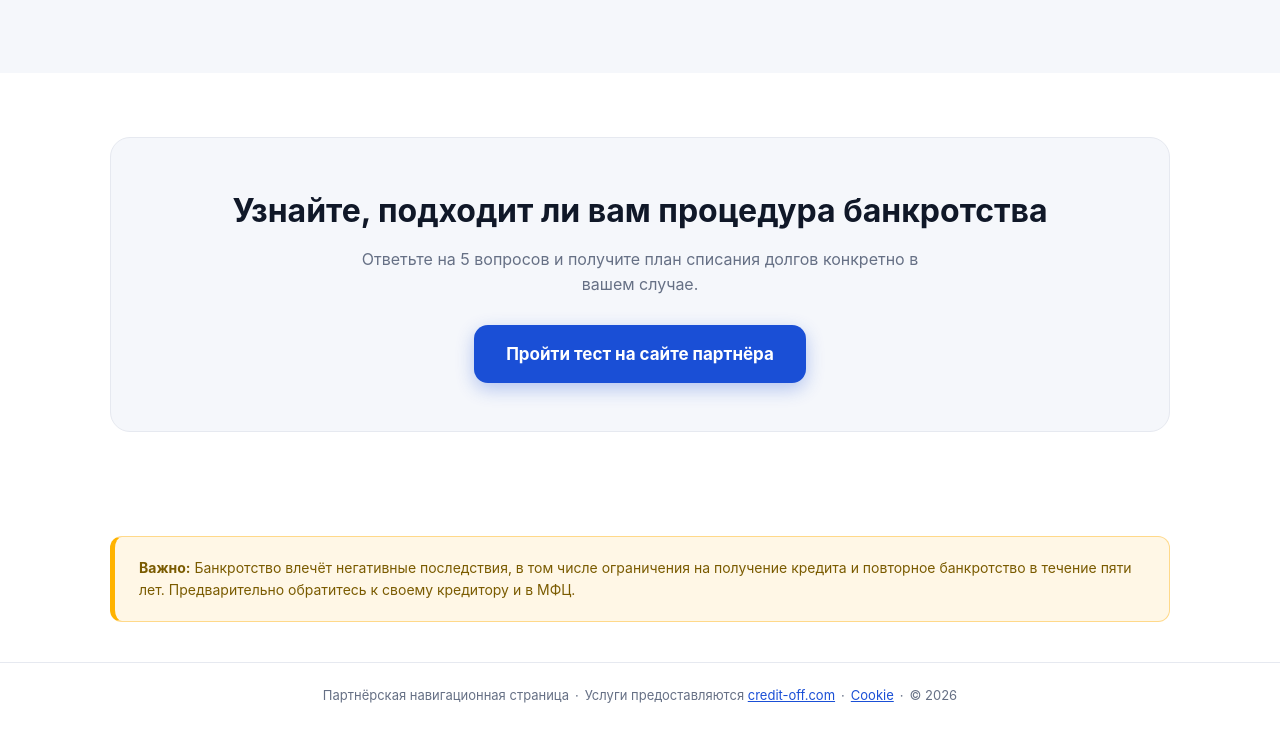
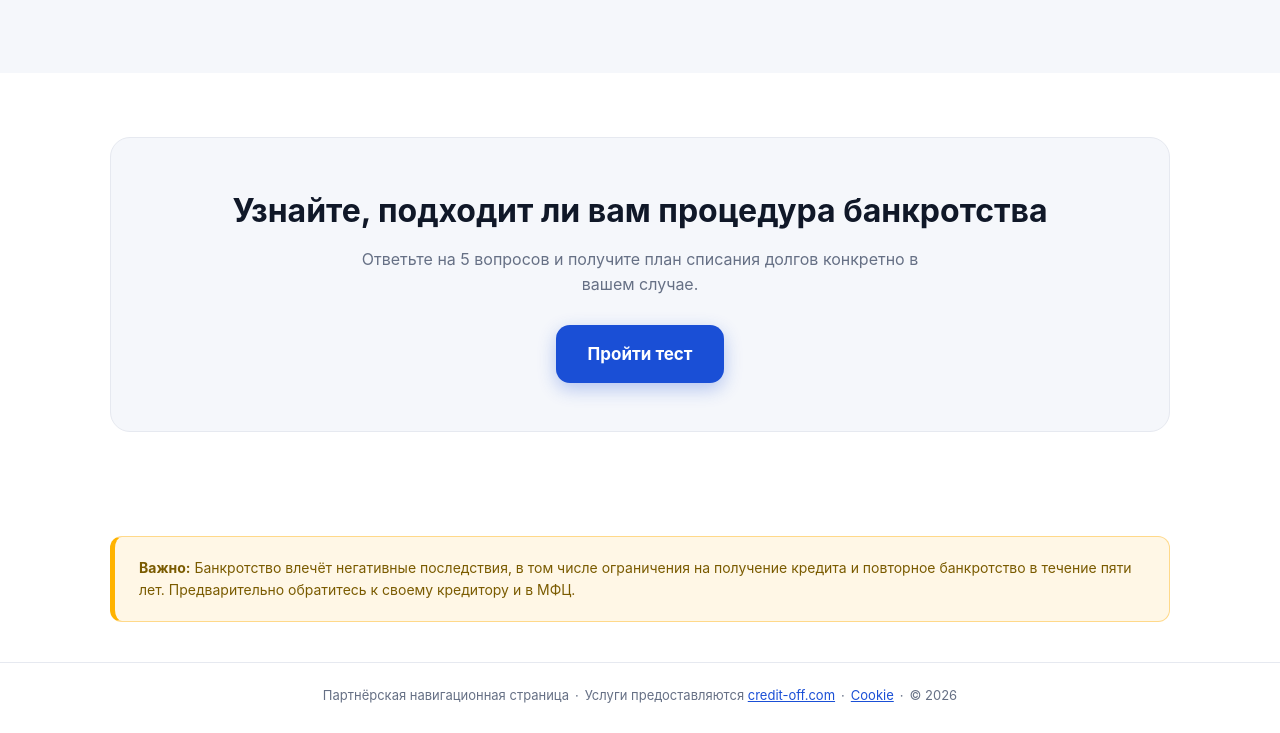
Before and after one commit to pauchara1488-cell/bankrotstvo-landing, a plain HTML site: page index.html in a window 1280 px wide. Shown: the part 2789-3522 px from the top of the page. Drawn offline with Linux system fonts and the light colour scheme.

Commit message:
Add files via upload

```diff
--- a/index.html
+++ b/index.html
@@ -280,7 +280,7 @@
     <div class="cta">
       <h2>Узнайте, подходит ли вам процедура банкротства</h2>
       <p>Ответьте на 5 вопросов и получите план списания долгов конкретно в вашем случае.</p>
-      <a class="btn btn--blue" href="https://partner.credit-off.com/ref/sergei_fvq3" target="_blank" rel="noopener nofollow">Пройти тест на сайте партнёра</a>
+      <a class="btn btn--blue" href="https://partner.credit-off.com/ref/sergei_fvq3" target="_blank" rel="noopener nofollow">Пройти тест</a>
     </div>
   </div>
 </section>
```
